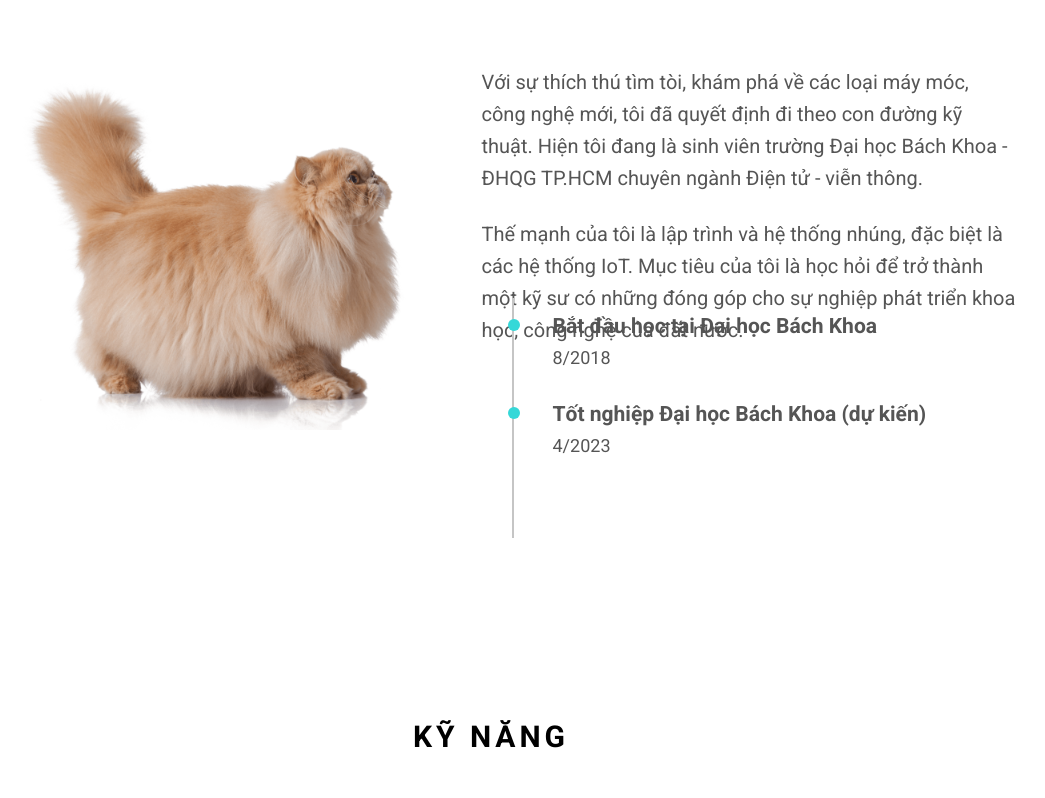
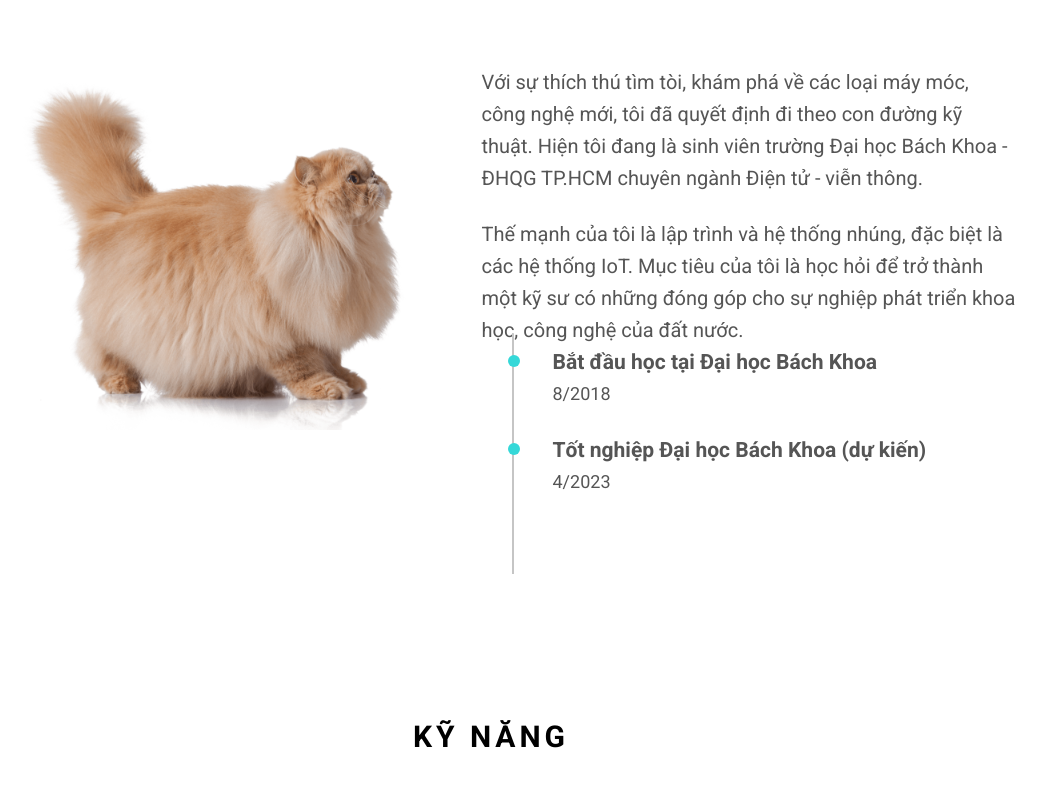
Before and after one commit to thangND157/mypage, a plain HTML site: page index.html in a window 1280 px wide. Shown: the part 961-1759 px from the top of the page, without its empty margins (149-1194 px from the left). Drawn offline with Linux system fonts and the light colour scheme.

Commit message:
Update style.css

```diff
--- a/style.css
+++ b/style.css
@@ -166,7 +166,7 @@ html {
 
 .timeline {
     position: absolute;
-    top: 64%;
+    top: 280px;
     left: 52%;
 }
 
```
